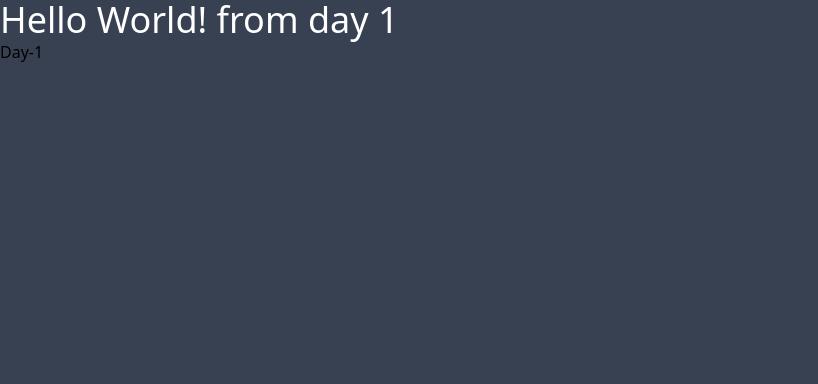
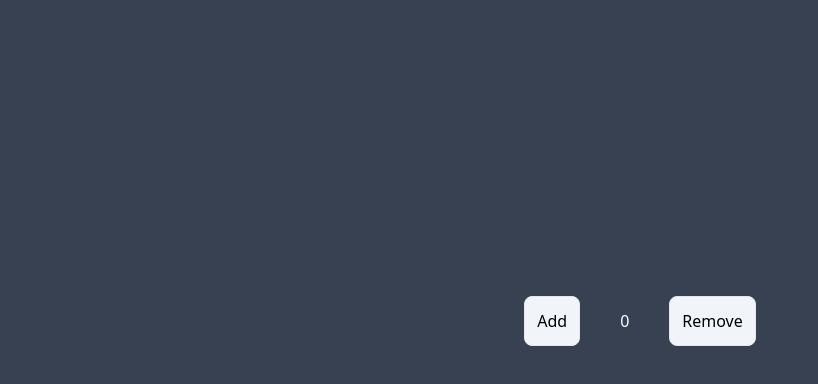
Before and after one commit to gopallchoudhary/React-30-days, a React (Vite) app: page / in a window 1280 px wide. Shown: the top 384 px of the page, without its empty margins (0-818 px from the left). Built offline with nearby package versions, Linux system fonts and the light colour scheme.

Commit message:
added Day-2

```diff
--- /dev/null
+++ b/src/Two.jsx
@@ -0,0 +1,31 @@
+import React, { useState } from "react";
+
+function Two() {
+  const [number, setNumber] = useState(0);
+
+  //!<--Increment-->
+  const increment = () => {
+    setNumber((prev) => prev + 1);
+  };
+
+  //!<--Decrement-->
+  const decrement = () => {
+    setNumber((prev) => prev - 1);
+  };
+  return (
+    <>
+      <div className="text-white mt-[20%] flex items-center gap-10 justify-center mx-auto p-10">
+        <button
+          onClick={increment}
+          className="border p-3 rounded-lg bg-slate-100 text-black"
+        >
+          Add
+        </button>
+        <h3>{number}</h3>
+        <button onClick={decrement} className="border p-3 rounded-lg bg-slate-100 text-black">Remove</button>
+      </div>
+    </>
+  );
+}
+
+export default Two;
--- a/src/main.jsx
+++ b/src/main.jsx
@@ -2,12 +2,14 @@ import { StrictMode } from "react";
 import { createRoot } from "react-dom/client";
 import App from "./App.jsx";
 import One from "./One.jsx";
+import Two from "./Two.jsx";
 
 import "./index.css";
 
 createRoot(document.getElementById("root")).render(
   <StrictMode>
     {/* <App /> */}
-    <One />
+    {/* <One /> */}
+    <Two/>
   </StrictMode>
 );
```
